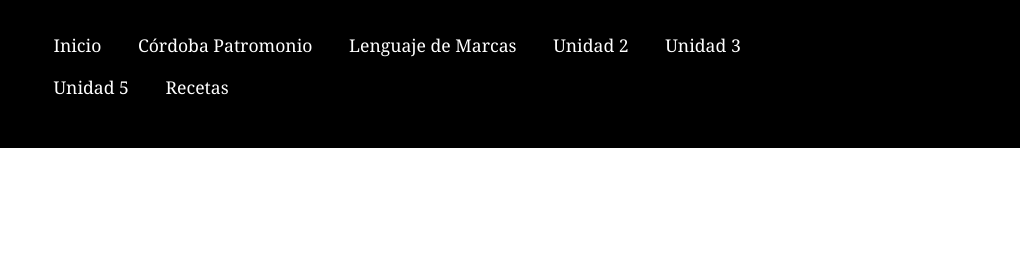
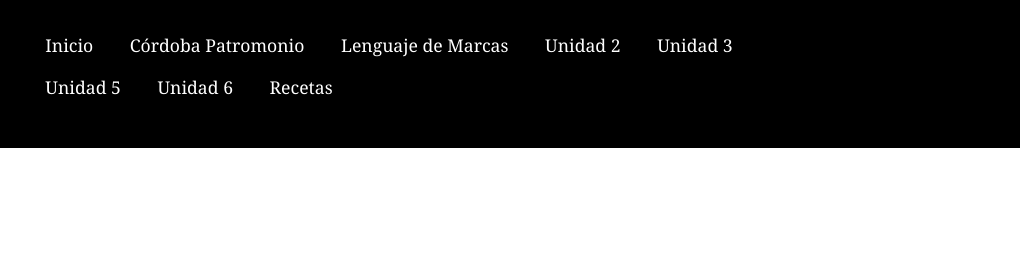
Before and after one commit to Antoniocb3/lenguajemarcas, a plain HTML site: page temas/unidad4/index.html in a window 1280 px wide. Shown: the top 275 px of the page, 260-1280 px from the left. Drawn offline with Linux system fonts and the light colour scheme.

Commit message:
Add files via upload

```diff
--- a/temas/unidad4/index.html
+++ b/temas/unidad4/index.html
@@ -22,6 +22,7 @@
                     <li><a href="../unidad2/index.html">Unidad 2</a></li>
                     <li><a href="../unidad3/index.html">Unidad 3</a></li>
                     <li><a href="../unidad5/index.html">Unidad 5</a></li>
+                    <li><a href="../unidad6/index.html">Unidad 6</a></li>
                     <li><a href="../../recetasabuela/index.html" target="_blank">Recetas</a></li>
 
 
```
